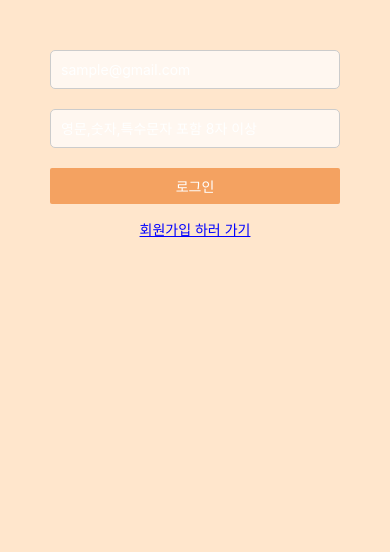
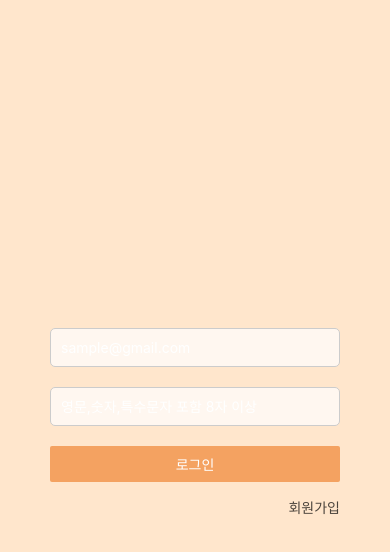
Before and after one commit to Computer-Research-Association/CC_Maker_FE, a React Native app: screen /Login in a window 390 px wide. Shown: the top 552 px of the page. Built offline with nearby package versions, Linux system fonts and the light colour scheme.

Commit message:
change color

```diff
--- a/LoginScreen.js
+++ b/LoginScreen.js
@@ -29,14 +29,14 @@ export default function LoginScreen({ navigation }) {  // navigation을 받아
 
       {/* 회원가입 버튼 추가 */}
       <TouchableOpacity onPress={() => navigation.navigate('Signup')}>
-        <Text style={styles.signupText}>회원가입 하러 가기</Text>
+        <Text style={styles.signupText}>회원가입</Text>
       </TouchableOpacity>
     </View>
   );
 }
 
 const styles = StyleSheet.create({
-  container: {padding:50,flex:1, backgroundColor:'#ffe6cc',},
+  container: {padding:50,flex:1, backgroundColor:'#ffe6cc',justifyContent: 'center'},
   title: { fontSize: 24, marginBottom: 20, textAlign: 'center' },
   input: {
     borderWidth: 1,
@@ -49,8 +49,10 @@ const styles = StyleSheet.create({
   },
   signupText: {
     marginTop: 15,
-    color: 'blue',
-    textAlign: 'center',
-    textDecorationLine: 'underline',
+    color: 'black',
+    textAlign: 'right',
+    opacity :0.7
+
+
   },
 });
```
